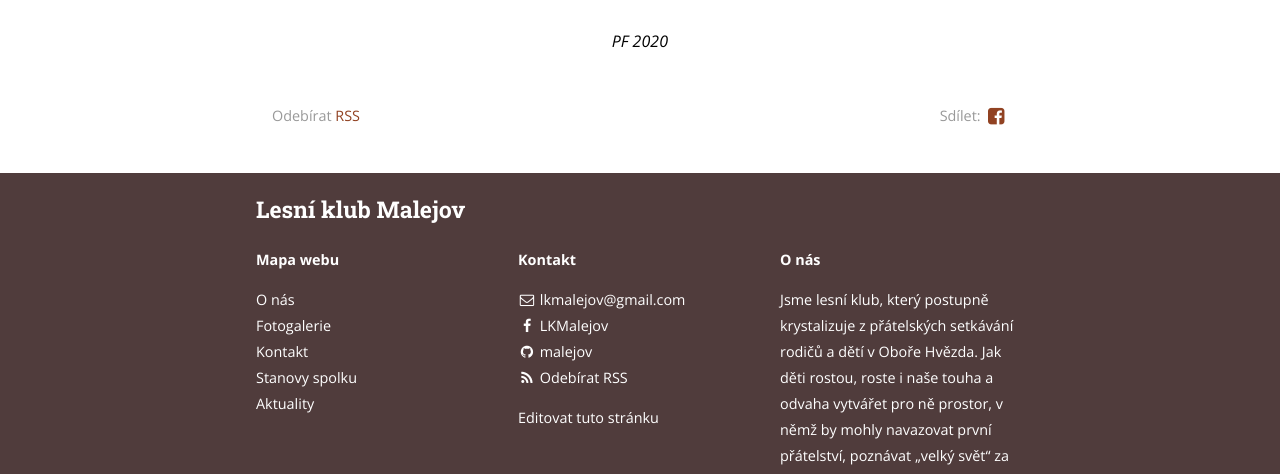
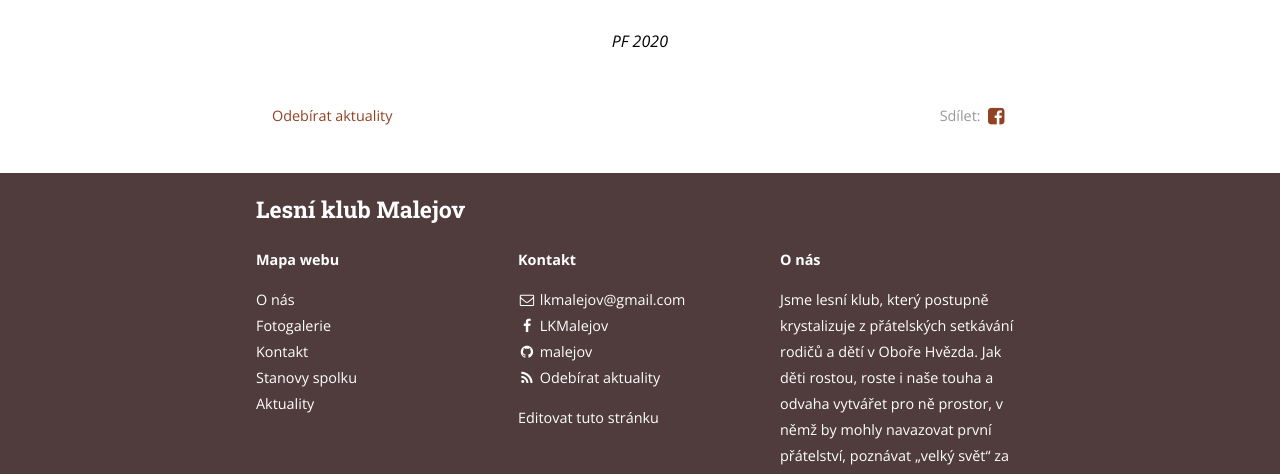
Before and after one commit to bencentra/centrarium, a Jekyll site: the page built from _posts/2020-01-02-pf2020.md, in a window 1280 px wide and 1328 px high. Shown: the part 735-1209 px from the top of the window. Built offline with Jekyll 4.4.1, drawn with Linux system fonts in a browser that asks for light colours; nearby versions of some CDN libraries.

Commit message:
Footer: Odebírat aktuality

```diff
--- a/_includes/footer.html
+++ b/_includes/footer.html
@@ -37,7 +37,7 @@
 				<li class="rss-subscribe">
 					<a href="{{ "/feed.xml" | prepend: site.baseurl }}">
 						<i class="fa fa-rss"></i>
-						<span>Odebírat RSS</span>
+						<span>Odebírat aktuality</span>
 					</a>
 				</li>
 
--- a/_layouts/post.html
+++ b/_layouts/post.html
@@ -41,7 +41,7 @@
 {% endif %}
 
 <section class="rss">
-  <p class="rss-subscribe text">Odebírat <a href="{{ "/feed.xml" | prepend: site.baseurl }}">RSS</a></p>
+  <p class="rss-subscribe text"><a href="{{ "/feed.xml" | prepend: site.baseurl }}">Odebírat aktuality</a></p>
 </section>
 
 <section class="share">
```
